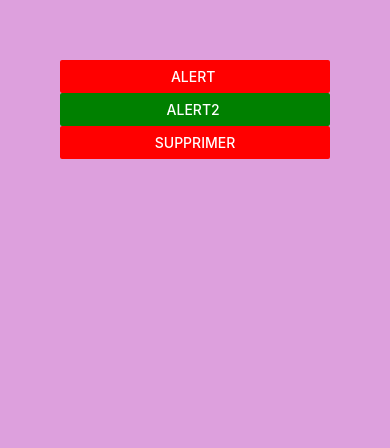
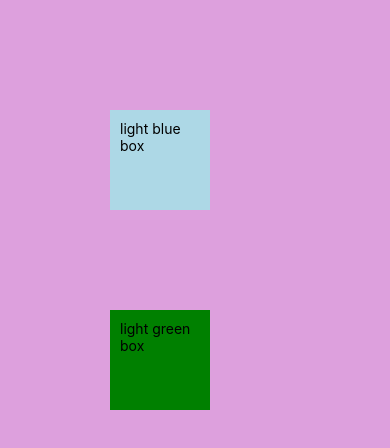
Before and after one commit to julesnikiema/AppReactNtive, a React Native app: screen / in a window 390 px wide. Shown: the top 448 px of the page. Built offline with nearby package versions, Linux system fonts and the light colour scheme.

Commit message:
3rd day commit : custom component , styleshet API, multi styles

```diff
--- a/App.js
+++ b/App.js
@@ -1,24 +1,32 @@
-import {View,Button,Alert } from 'react-native';
+import {View,Button,Alert, Text,StyleSheet} from 'react-native';
+// import Greet from "./components/Greet"
 
 const LogoImg = require("./assets/adaptive-icon.png")
 export default function App(){
   return(
-    <View style={{flex: 1,backgroundColor:"plum", padding: 60}}>
-   <Button title="alert "  color="red"onPress={() => Alert.alert("invalid DATA!") }/>
-   <Button title="alert2 "  color="green"onPress={() => Alert.alert("invalid DATA!", "DOB INCORRET ") }/>
-   <Button title="supprimer"  color="red"onPress={() => Alert.alert("ATTENTION","Voulez vous vraiment supprimer ?",[
-    {
-      text:"Annuler",
-      onPress: () => console.log("cancel pressed")
-    },
-    {
-      text: "oui",
-      onPress: () => console.log( "ok pressed"),
-
-    }
-   ]) }/>
-
-
+    <View style={styles.container}>
+    {/* <Greet name="brice" /> */}
+    {/* <Text style={styles.title}>Stylesheet API</Text> */}
+    <View>
+      <Text style={[styles.box ,styles.lightbluebg]}>light blue box </Text>
+    </View><View>
+      <Text  style={[styles.box, styles.lightgreenbg]} >light green box </Text>
+    </View>
   </View>
 );
 }
+const styles = StyleSheet.create({
+ container : { flex: 1,backgroundColor:"plum", padding: 60},
+ box:{
+  padding : 10,
+  width: 100,
+  height :100,
+  margin : 50
+ },
+
+ lightbluebg :{backgroundColor:"lightblue"},
+
+ lightgreenbg: {
+  backgroundColor :"green"}
+
+});
--- /dev/null
+++ b/components/Greet.js
@@ -0,0 +1,11 @@
+import {View,Text} from "react-native"
+
+
+export default function Greet ({name}){
+    return(
+        <View>
+            <Text>Hello, {name} </Text>
+        </View>
+    )
+
+}
```
